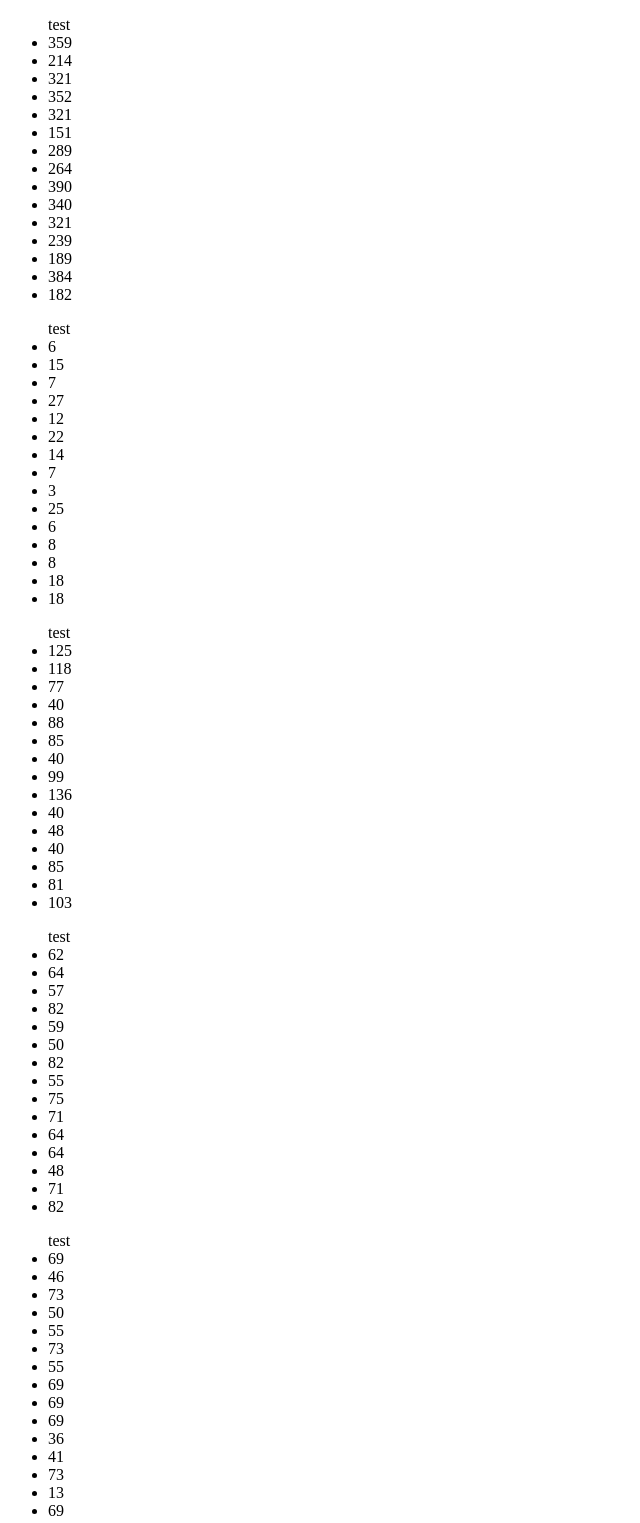
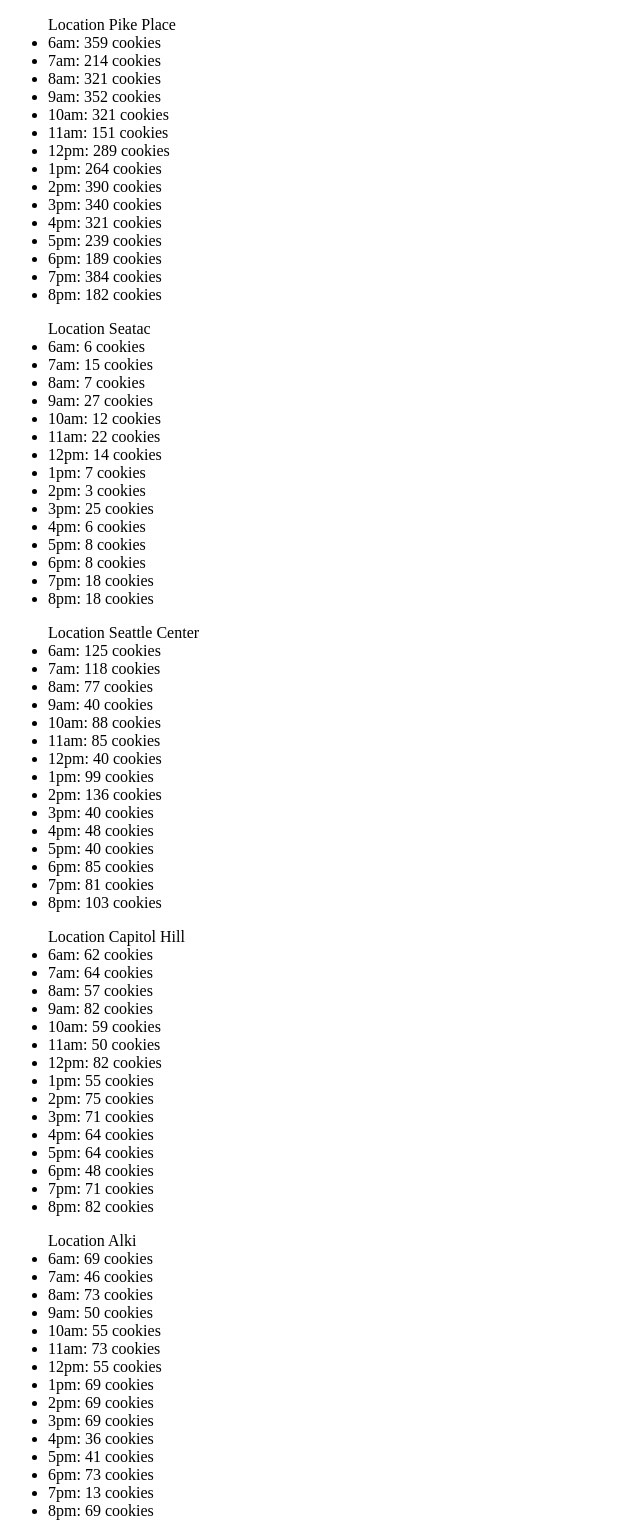
Before and after one commit to GavinThomas1192/Cookie_Stand, a plain HTML site: page sales.html in a window 1280 px wide. Shown: the whole page, without its empty margins (0-640 px from the left). Drawn offline with Linux system fonts and the light colour scheme.

Commit message:
Adjusted strings

```diff
--- a/app.js
+++ b/app.js
@@ -27,7 +27,7 @@ var pikePlaceMkt = {
     for (var x = 0; x < hours.length; x++) {
       console.log(x);
       var liEl = document.createElement('li');
-      liEl.textContent = this.cookiesEachHour[x];
+      liEl.textContent = hours[x] + ': ' + this.cookiesEachHour[x] + ' cookies';
       listData.appendChild(liEl);
     }
   }
@@ -67,7 +67,7 @@ var seatacAirport = {
     for (var x = 0; x < hours.length; x++) {
       console.log(x);
       var liEl = document.createElement('li');
-      liEl.textContent = this.cookiesEachHour[x];
+      liEl.textContent = hours[x] + ': ' + this.cookiesEachHour[x] + ' cookies';
       listData.appendChild(liEl);
     }
   }
@@ -107,7 +107,7 @@ var seattleCenter = {
     for (var x = 0; x < hours.length; x++) {
       console.log(x);
       var liEl = document.createElement('li');
-      liEl.textContent = this.cookiesEachHour[x];
+      liEl.textContent = hours[x] + ': ' + this.cookiesEachHour[x] + ' cookies';
       listData.appendChild(liEl);
     }
   }
@@ -147,7 +147,7 @@ var capitolHill = {
     for (var x = 0; x < hours.length; x++) {
       console.log(x);
       var liEl = document.createElement('li');
-      liEl.textContent = this.cookiesEachHour[x];
+      liEl.textContent = hours[x] + ': ' + this.cookiesEachHour[x] + ' cookies';
       listData.appendChild(liEl);
     }
   }
@@ -187,7 +187,7 @@ var alki = {
     for (var x = 0; x < hours.length; x++) {
       console.log(x);
       var liEl = document.createElement('li');
-      liEl.textContent = this.cookiesEachHour[x];
+      liEl.textContent = hours[x] + ': ' + this.cookiesEachHour[x] + ' cookies';
       listData.appendChild(liEl);
     }
   }
--- a/sales.html
+++ b/sales.html
@@ -5,11 +5,11 @@
     <title></title>
   </head>
   <body>
-    <ul id='lists'>test</ul>
-    <ul id='lists2'>test</ul>
-    <ul id='lists3'>test</ul>
-    <ul id='lists4'>test</ul>
-    <ul id='lists5'>test</ul>
+    <ul id='lists'>Location Pike Place</ul>
+    <ul id='lists2'>Location Seatac</ul>
+    <ul id='lists3'>Location Seattle Center</ul>
+    <ul id='lists4'>Location Capitol Hill</ul>
+    <ul id='lists5'>Location Alki</ul>
   <script src='app.js'></script>
   </body>
 </html>
```
